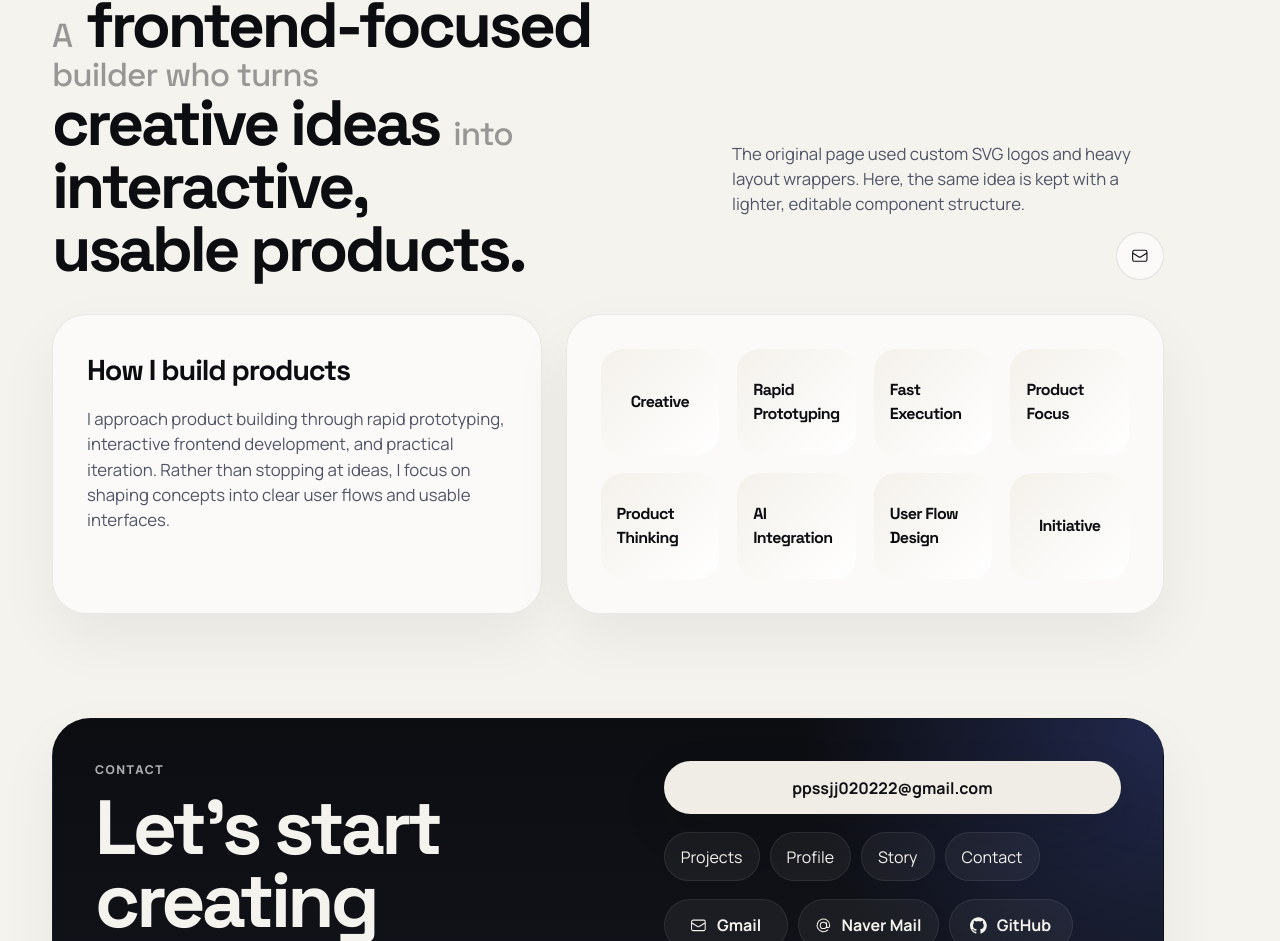
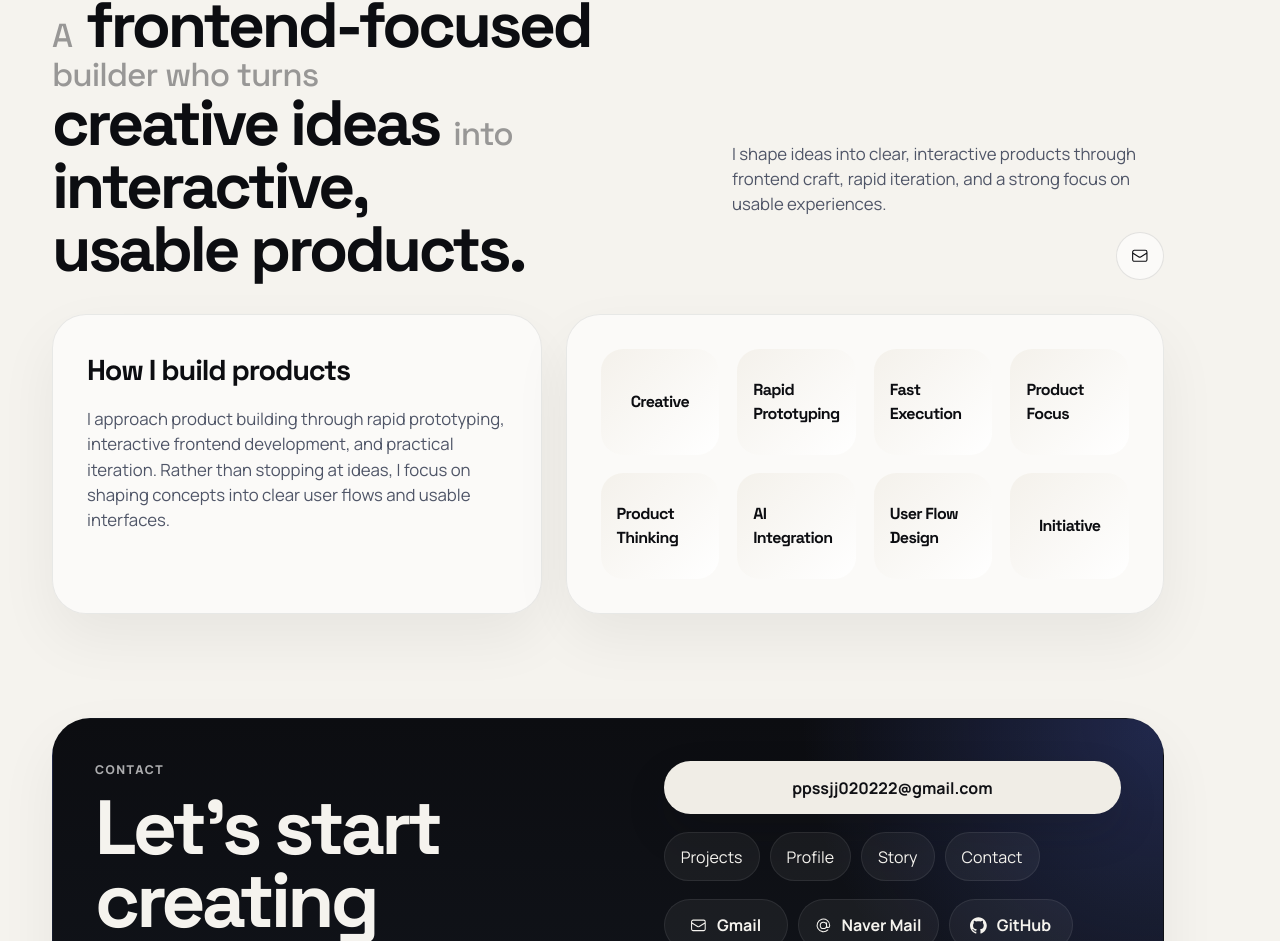
Before and after one commit to ppsssj/PortFolio_ppsssj, a React (Vite) app: page / in a window 1280 px wide. Shown: the part 3926-4867 px from the top of the page. Built offline with nearby package versions, Linux system fonts and the light colour scheme.

Commit message:
Our Story 부연 설명 텍스트 수정

```diff
--- a/src/content.js
+++ b/src/content.js
@@ -402,7 +402,7 @@ export const copy = {
         { text: "usable products.", tone: "strong" },
       ],
       description:
-        "The original page used custom SVG logos and heavy layout wrappers. Here, the same idea is kept with a lighter, editable component structure.",
+        "I shape ideas into clear, interactive products through frontend craft, rapid iteration, and a strong focus on usable experiences.",
       contactAriaLabel: "Jump to contact section",
       cardTitle: "How I build products",
       cardCopy:
@@ -494,7 +494,7 @@ export const copy = {
         { text: "연결합니다.", tone: "soft" },
       ],
       description:
-        "무거운 static export 대신, 수정과 확장이 쉬운 React structure로 다시 정리한 portfolio입니다.",
+        "프론트엔드 완성도와 빠른 반복을 바탕으로 아이디어를 명확하고 인터랙티브한 제품 경험으로 구체화합니다.",
       contactAriaLabel: "Jump to contact section",
       cardTitle: "How I build products",
       cardCopy:
```
